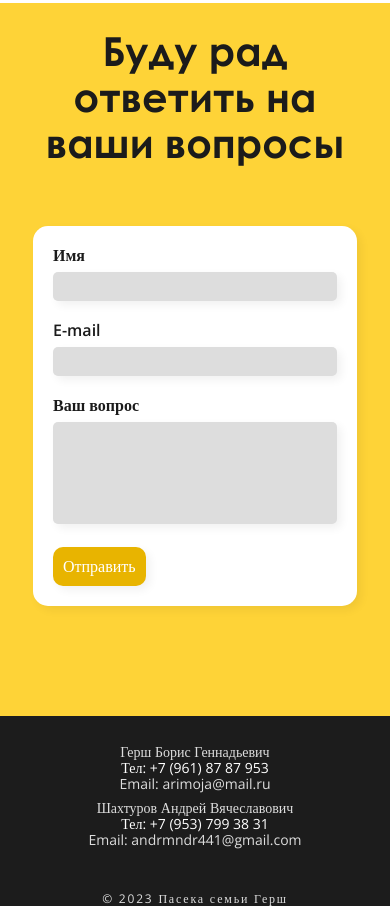
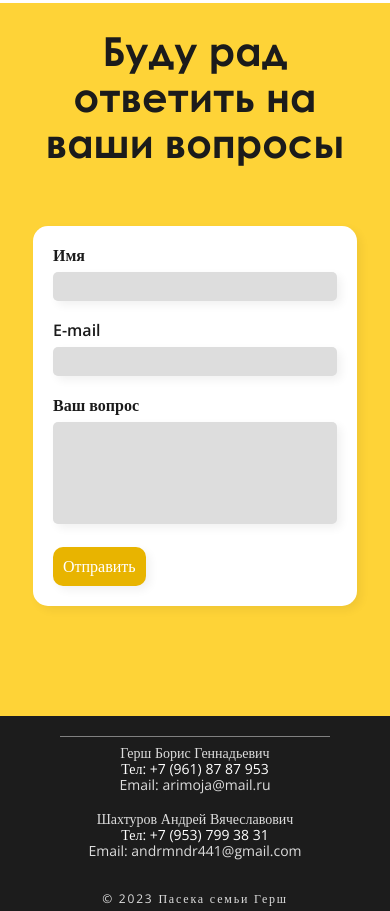
Before and after one commit to Qubit84/honeysite.github.io, a plain HTML site: page index.html in a window 390 px wide. Shown: the part 7840-8751 px from the top of the page. Drawn offline with nearby package versions, Linux system fonts and the light colour scheme.

Commit message:
update-fix

```diff
--- a/css/media.css
+++ b/css/media.css
@@ -88,13 +88,17 @@
 
 	.footer-wrapper {
 		flex-direction: column;
-		height: 190px;
+		justify-content: space-between;
+		height: 195px;
+		background-color: #1c1c1c;
 	}
 
 	.contact-footer-wrapper{
 		display: flex;
 		flex-direction: column;
 		margin-top: 20px;
+		border-left: none;
+		border-top: solid 1px gray;
 	}
 
 	.contact-footer {
@@ -102,6 +106,10 @@
 		width: 250px;
 		font-size: 14px;
 		text-align: center;
+	}
+
+	.copyright {
+		margin-bottom: 5px;
 	}
 
 	.photo {
--- a/css/style.css
+++ b/css/style.css
@@ -419,12 +419,19 @@ footer {
 	justify-content: space-between;
 }
 
+.contact-footer-wrapper{
+	display: flex;
+	flex-direction: row;
+	border-left: solid 1px gray;
+}
+
 .copyright {
 	letter-spacing: 0.15em;
 }
 
 .contact-footer {
-	font-size: 15px;
+	font-size: 14px;
 	display: flex;
 	flex-direction: column;
+	margin: 10px 10px;
 }
```
Also changed, not shown: index.html (+1 -0 lines).
